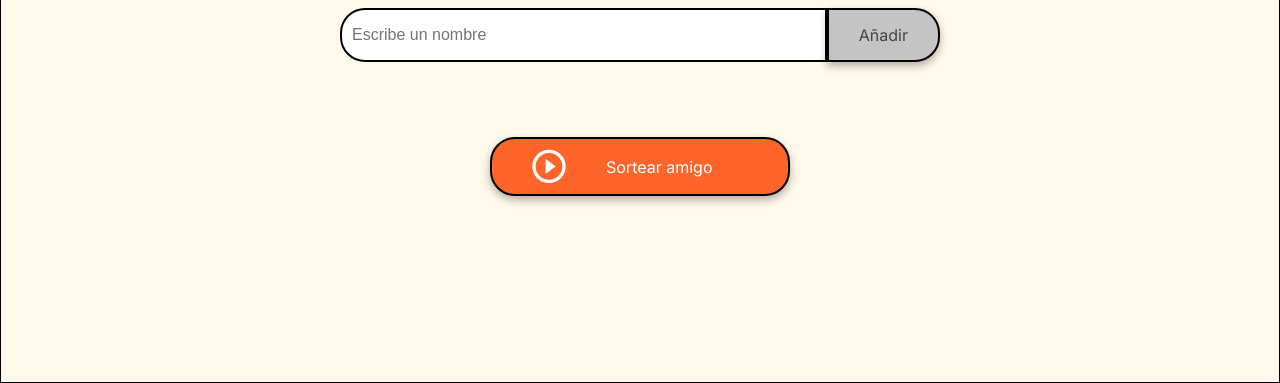
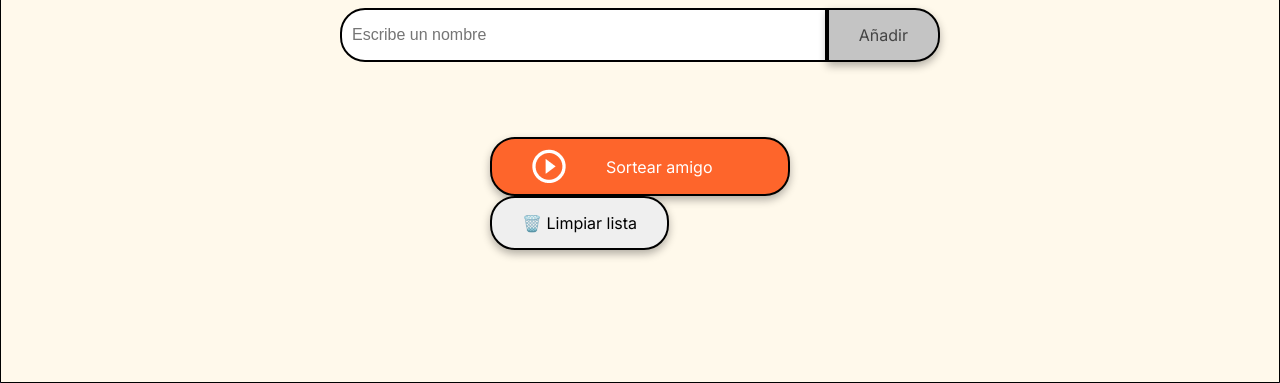
Before and after one commit to Pandalypse/Desafio-Amigo-Secreto, a plain HTML site: page index.html in a window 1280 px wide. Shown: the part 417-800 px from the top of the page. Drawn offline with Linux system fonts and the light colour scheme.

Commit message:
message merge

```diff
--- a/app.js
+++ b/app.js
@@ -53,9 +53,7 @@ function sortearAmigo() {
     }
 
     mostrarResultado();
-}
-
-function mostrarResultado() {
+    function mostrarResultado() {
     const resultado = document.getElementById('resultado');
     resultado.innerHTML = '';
 
@@ -77,6 +75,16 @@ function reiniciarJuego() {
     mostrarListaDeAmigos();
     document.getElementById('resultado').innerHTML = '';
 }
+function limpiarLista() {
+    listaDeAmigos = [];
+    asignaciones = {};
+    document.getElementById('listaAmigos').innerHTML = '';
+    document.getElementById('resultado').innerHTML = '';
+}
+}
+
+
+
 window.onload = function () {
     listaDeAmigos = ["Ana", "Luis", "Carlos", "María", "Pedro"];
     mostrarListaDeAmigos();
--- a/index.html
+++ b/index.html
@@ -32,6 +32,9 @@
                     <img src="assets/play_circle_outline.png" alt="Ícono para sortear">
                     Sortear amigo
                 </button>
+                <button class="button-clear" onclick="limpiarLista()">
+    🗑️ Limpiar lista
+</button>
             </div>
         </section>
     </main>
```
